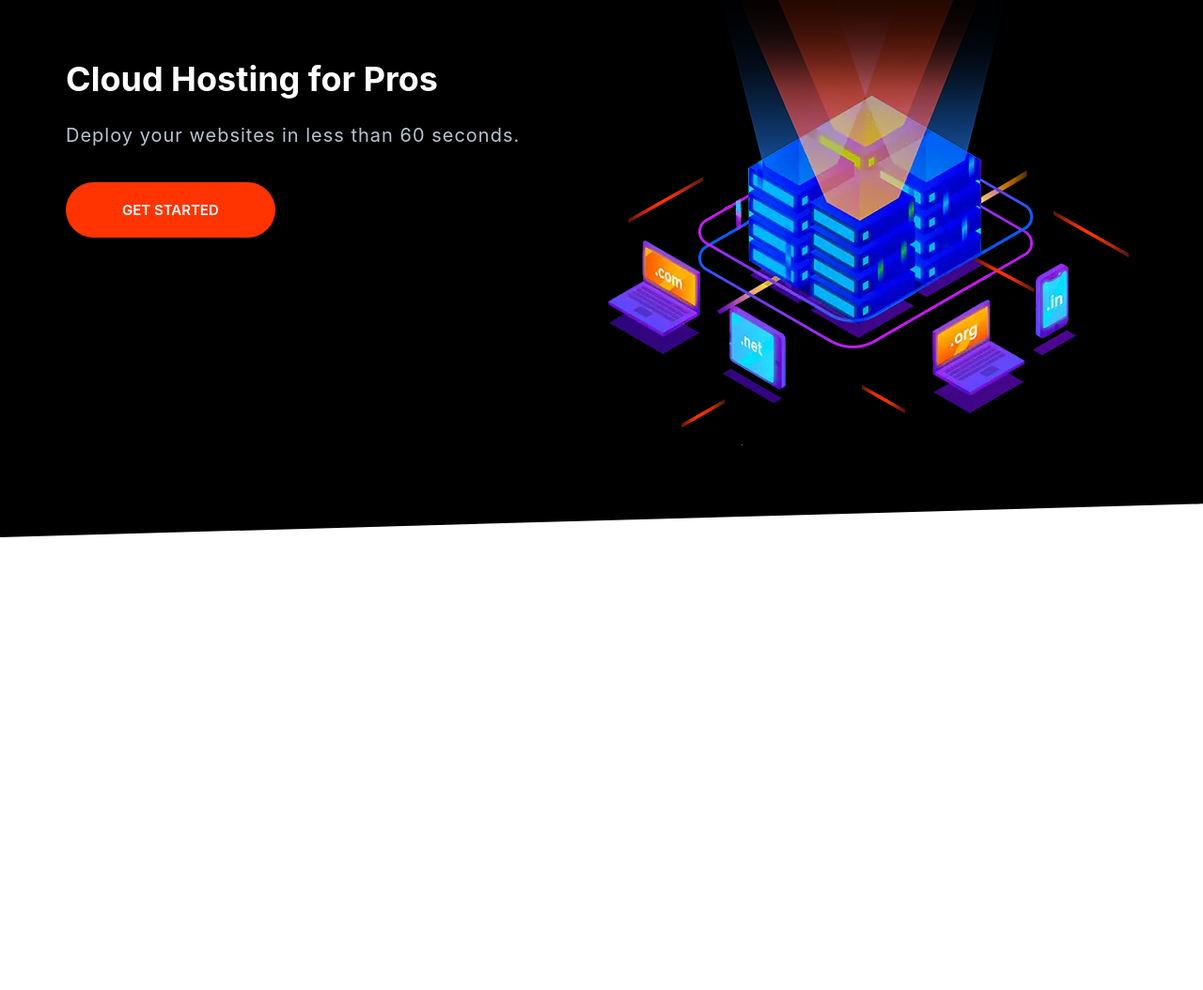
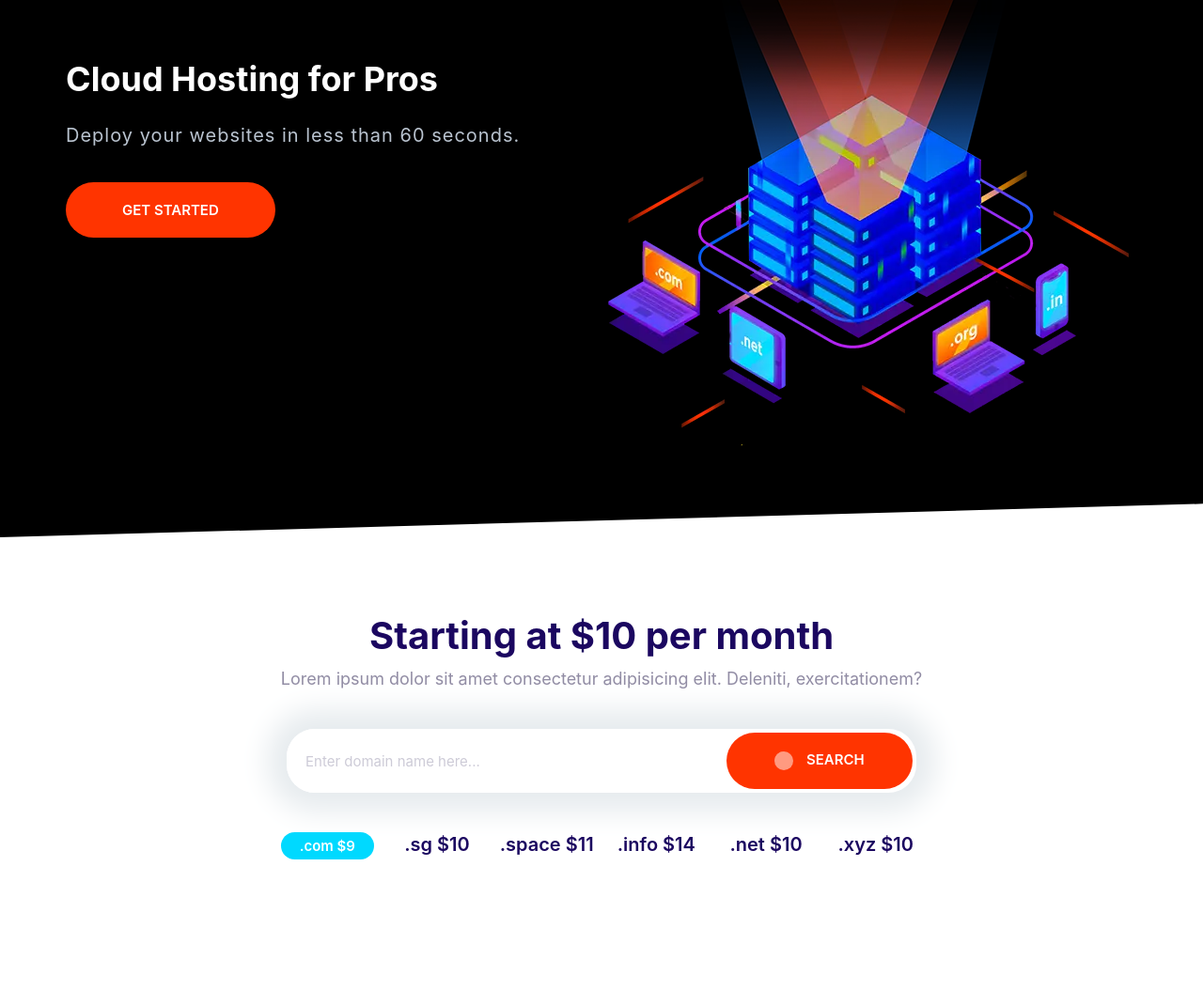
Before and after one commit to saeeddev-ir/cloud-hosting-landing-page, a plain HTML site: page index.html in a window 1280 px wide. Shown: the part 202-1256 px from the top of the page at 94% size. Before the commit the page ends 800 px from the top, so only its background shows below. Drawn offline with nearby package versions, Linux system fonts and the light colour scheme.

Commit message:
add domain block component

```diff
--- a/index.html
+++ b/index.html
@@ -77,6 +77,42 @@
     </section>
     <!--End of Hero component-->
     <!--*****************************************************************************************-->
+    <!--Domain Block component-->
+    <section data-aos="zoom-in-up" class="block block-domain container">
+      <header class="block__header">
+        <h2>Starting at $10 per month</h2>
+        <p>
+          Lorem ipsum dolor sit amet consectetur adipisicing elit. Deleniti,
+          exercitationem?
+        </p>
+      </header>
+      <div class="input-group">
+        <input
+          aria-label="Domain"
+          type="text"
+          class="input"
+          placeholder="Enter domain name here..."
+        />
+        <button class="btn btn--accent">
+          <svg class="icon icon--white">
+            <use href="images/sprite.svg#search" />
+          </svg>
+          Search
+        </button>
+      </div>
+      <ul class="block-domain__prices list">
+        <li>
+          <span class="badge badge--secondary">.com $9</span>
+        </li>
+        <li>.sg $10</li>
+        <li>.space $11</li>
+        <li>.info $14</li>
+        <li>.net $10</li>
+        <li>.xyz $10</li>
+      </ul>
+    </section>
+    <!--End of Domain Block component-->
+    <!--*****************************************************************************************-->
     <script src="js/main.js"></script>
     <script src="https://unpkg.com/aos@next/dist/aos.js"></script>
     <script>
```
